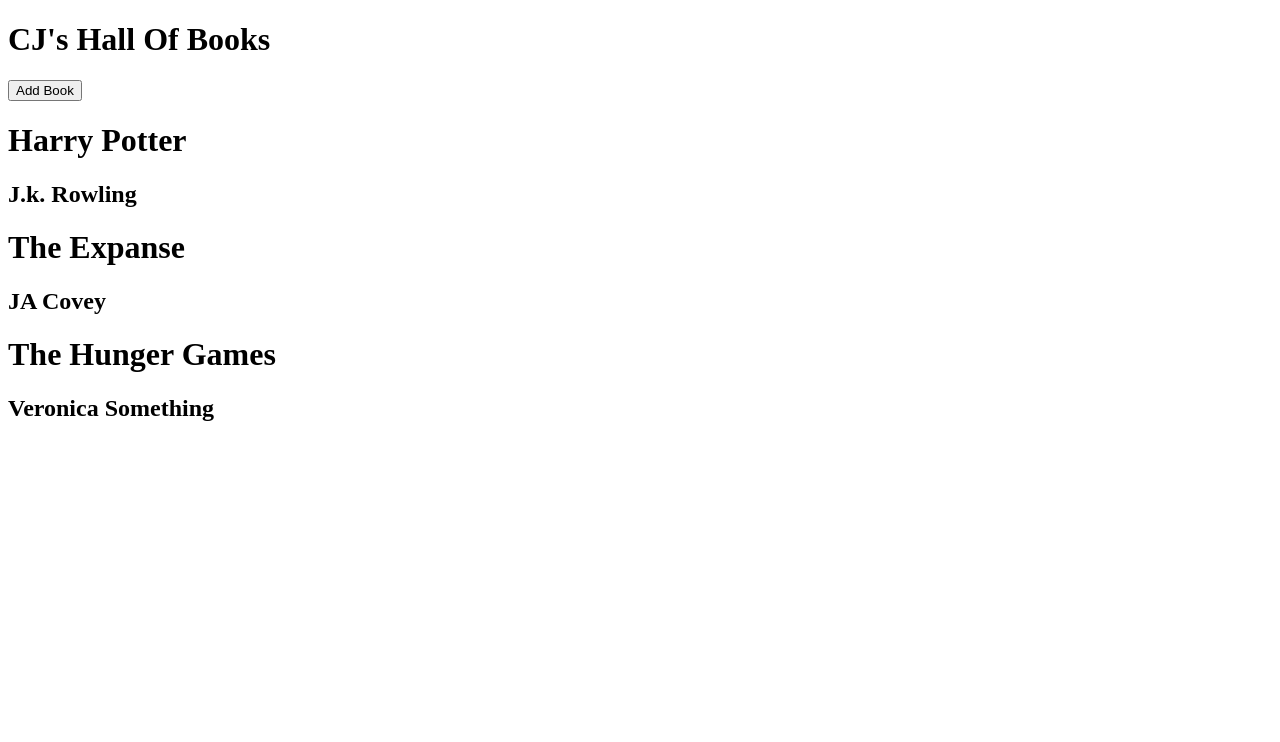
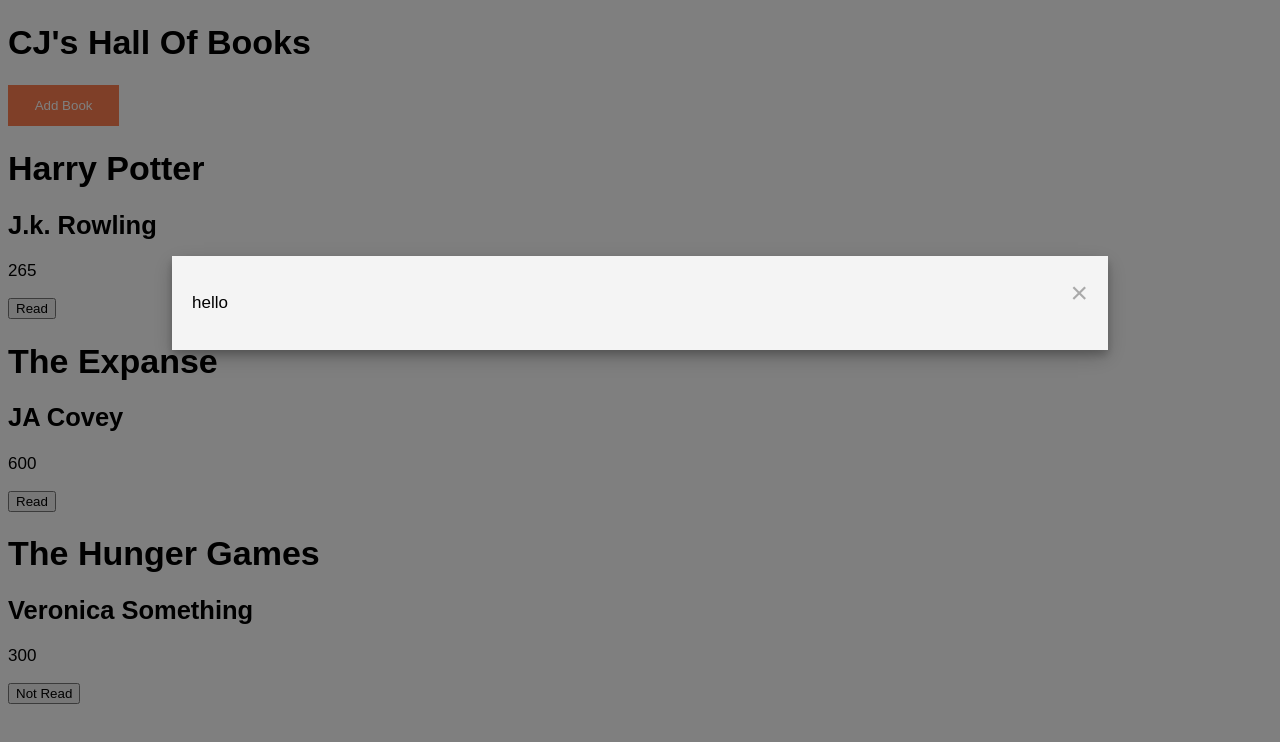
Before and after one commit to cvines528/library, a plain HTML site: page index.html in a window 1280 px wide. Drawn offline with Linux system fonts and the light colour scheme.

Commit message:
added all of the text content needed for books. also started work on the add book modal. currently getting rough styling done. next commit should be adding actual form contine such as text bars and submission button.

```diff
--- a/app.js
+++ b/app.js
@@ -22,13 +22,6 @@ function Books(title, author, pages, read) {
     this.author = author
     this.pages = pages
     this.read = read
-    this.info = function() {
-        if(this.read == true){
-            return `${this.title} by ${this.author}, ${this.pages} pages, have read.`;
-        } else {
-            return `${this.title} by ${this.author}, ${this.pages} pages, have not read yet.`;
-        }
-    }
 }
 
 function render() {
@@ -50,16 +43,28 @@ function render() {
                 pages = library[i][prop]
             } else if (prop === "read") {
                 read = library[i][prop]
+                if(read !== true){
+                    readText = document.createTextNode("Not Read");
+                } else {
+                    readText = document.createTextNode("Read");
+                }
             }
         }
         titleHeader = document.createElement("h1");
-        authorHeader = document.createElement("h2")
+        authorHeader = document.createElement("h2");
+        pagesHeader = document.createElement("p");
+        readHeader = document.createElement("button");
         authorText = document.createTextNode(author);
         titleText = document.createTextNode(title);
+        pagesText = document.createTextNode(pages);
         titleHeader.appendChild(titleText);
         authorHeader.appendChild(authorText);
+        pagesHeader.appendChild(pagesText);
+        readHeader.appendChild(readText);
         cardDisplay.appendChild(titleHeader);
-        cardDisplay.appendChild(authorHeader)
+        cardDisplay.appendChild(authorHeader);
+        cardDisplay.appendChild(pagesHeader);
+        cardDisplay.appendChild(readHeader);
     }
     //each iteration take each key:value pair and display it on html with title as the header1 author as header 2 pages as header 3 and read as button which can be clicked read or not read
 
--- a/index.html
+++ b/index.html
@@ -5,12 +5,19 @@
     <meta name="viewport" content="width=device-width, initial-scale=1.0">
     <title>CJ's Hall Of Books
     </title>
+    <link rel="stylesheet" href="style.css">
 </head>
 <body>
     <div class="container">
         <div class="header">
             <h1>CJ's Hall Of Books</h1>
-            <button>Add Book</button>
+            <button id="modalBtn" class="addBookBtn">Add Book</button>
+            <div id="addBookModal" class="modal">
+                <div class="formContent">
+                    <span class="closeBtn">&times;</span>
+                    <p>hello</p>
+                </div>
+            </div>
         </div>
 
         <div class="books">
--- /dev/null
+++ b/style.css
@@ -0,0 +1,45 @@
+body {
+    font-family: Arial, Helvetica, sans-serif;
+    font-size: 17px;
+}
+
+.addBookBtn {
+    background: coral;
+    padding: 1em 2em;
+    color: white;
+    border: 0;
+}
+
+.addBookBtn:hover {
+    background: darkblue;
+}
+
+.modal {
+    /*display: none;*/
+    position: fixed;
+    z-index: 1;
+    left: 0;
+    top: 0;
+    width: 100%;
+    height: 100%;
+    overflow: auto;
+    background-color: rgba(0,0,0,0.5);
+}
+
+.formContent {
+    background-color: #f4f4f4;
+    margin: 20% auto;
+    padding: 20px;
+    width: 70%;
+    box-shadow: 0 5px 8px 0 rgba(0,0,0,0.2), 0 7px 20px 0 rgba(0,0,0,0.2)
+}
+
+.closeBtn {
+    color: darkgray;
+    float: right;
+    font-size: 30px;
+}
+
+.closeBtn:hover {
+
+}
```
